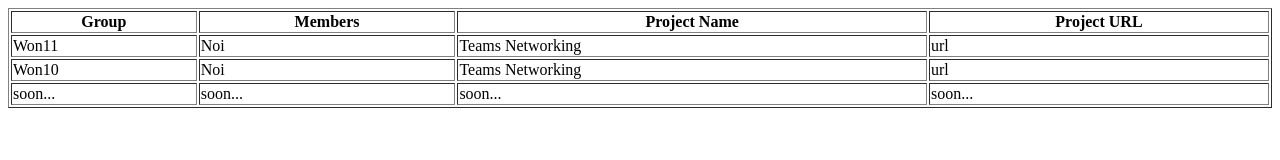
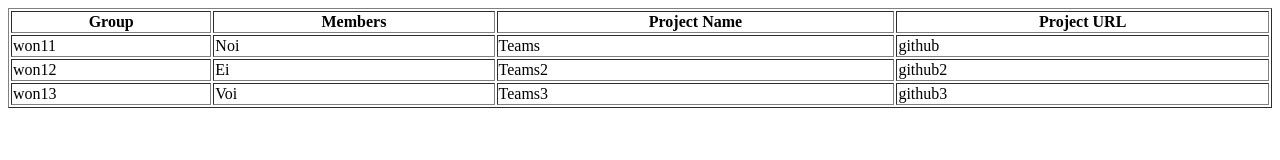
Before and after one commit to fioip/teams-networking, a plain HTML site: page index.html in a window 1280 px wide. Drawn offline with Linux system fonts and the light colour scheme.

Commit message:
load teams from json

```diff
--- a/index.html
+++ b/index.html
@@ -8,7 +8,8 @@
     <link rel="stylesheet" href="style.css" />
   </head>
   <body>
-    <table border="1">
+    <header></header>
+    <table border="1" id="teams">
       <thead>
         <tr>
           <th>Group</th>
@@ -17,28 +18,18 @@
           <th>Project URL</th>
         </tr>
       </thead>
-      <tbody>
-        <tr>
-          <td>Won11</td>
-          <td>Noi</td>
-          <td>Teams Networking</td>
-          <td>url</td>
-        </tr>
-        <tr>
-          <td>Won10</td>
-          <td>Noi</td>
-          <td>Teams Networking</td>
-          <td>url</td>
-        </tr>
-      </tbody>
-      <tfoot>
+      <tbody></tbody>
+      <!-- <tfoot>
         <tr>
           <td>soon...</td>
           <td>soon...</td>
           <td>soon...</td>
           <td>soon...</td>
         </tr>
-      </tfoot>
+      </tfoot> -->
     </table>
+
+    <script src="index.js"></script>
+    <footer></footer>
   </body>
 </html>
--- /dev/null
+++ b/index.js
@@ -0,0 +1,19 @@
+fetch("teams.json")
+  .then((r) => r.json())
+  .then((teams) => {
+    displayTeams(teams);
+  });
+
+function displayTeams(teams) {
+  const teamsHTML = teams.map(
+    (team) => `
+     <tr>
+        <td>${team.promotion}</td>
+        <td>${team.members}</td>
+        <td>${team.name}</td>
+        <td>${team.url}</td>
+     </tr>`
+  );
+
+  document.querySelector("#teams tbody").innerHTML = teamsHTML.join("");
+}
--- /dev/null
+++ b/teams.json
@@ -0,0 +1,20 @@
+[
+  {
+    "promotion": "won11",
+    "members": "Noi",
+    "name": "Teams",
+    "url": "github"
+  },
+  {
+    "promotion": "won12",
+    "members": "Ei",
+    "name": "Teams2",
+    "url": "github2"
+  },
+  {
+    "promotion": "won13",
+    "members": "Voi",
+    "name": "Teams3",
+    "url": "github3"
+  }
+]
```
